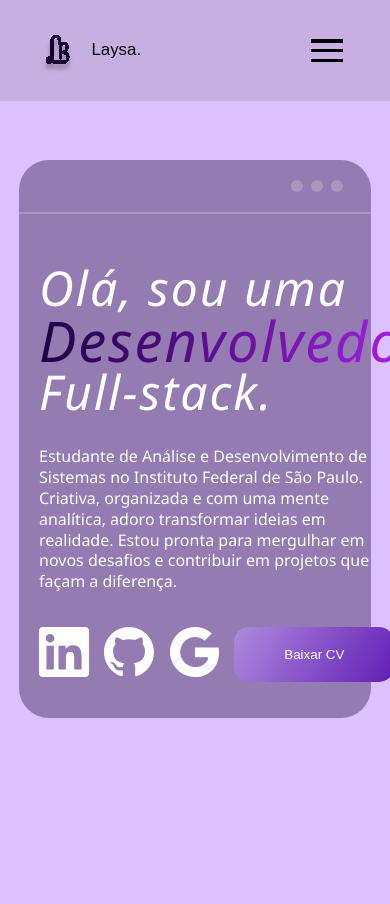
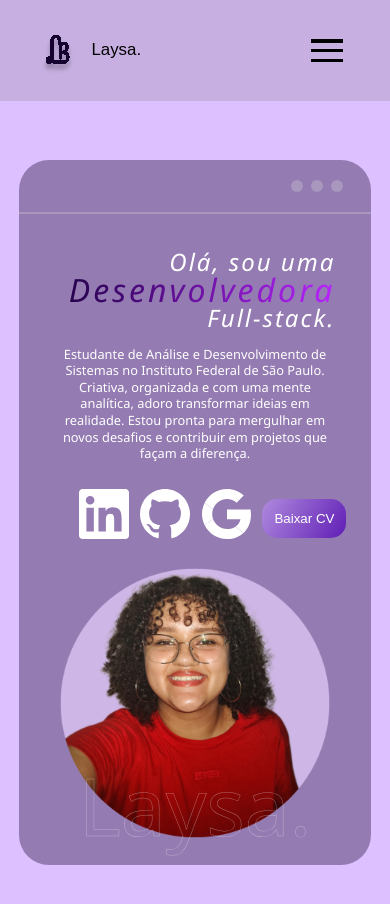
Before and after one commit to Laysabernardes/portfolio, a React (Create React App) app in the folder front-end/: page / in a window 390 px wide. Shown: the top 904 px of the page. Before the commit the page ends 844 px from the top, so only its background shows below. Built offline with nearby package versions, Linux system fonts and the light colour scheme.

Commit message:
style: I added responsiveness to presentation

```diff
--- a/front-end/src/styles/Presentation.css
+++ b/front-end/src/styles/Presentation.css
@@ -53,7 +53,6 @@
     align-items: center;
 }
 
-/* Ajuste as larguras das seções conforme necessário */
 .info {
     flex: 2;
     /* Ocupa 2/3 do espaço */
@@ -67,7 +66,7 @@
     font-style: italic;
     line-height: 1.0;
     letter-spacing: 2px;
-    margin: 30px 0 30px 0;
+    margin: 5%;
     color: var(--fonte-presentation);
 }
 
@@ -75,8 +74,10 @@
     font-weight: 500;
     font-size: 3.5rem;
     background: var(--destaque-fonte-presentation);
-    background-clip: text; /* Propriedade padrão */
-    -webkit-background-clip: text; /* Para navegadores WebKit */
+    background-clip: text;
+    /* Propriedade padrão */
+    -webkit-background-clip: text;
+    /* Para navegadores WebKit */
     color: transparent;
 }
 
@@ -84,37 +85,53 @@
     font-family: 'Montserrat', 'Segoe UI', 'Roboto';
     font-size: 1rem;
     line-height: 1.3;
-    margin-bottom: 20px;
-    margin-right: 20%;
+    margin: 20px 20% 20px 5%;
     color: var(--fonte-presentation);
 }
 
 .links {
     display: flex;
-    gap: 5%; /* Espaço entre os itens, ajuste conforme necessário */
-    align-items: center; /* Alinha os itens verticalmente */
+    gap: 5%;
+    /* Espaço entre os itens, ajuste conforme necessário */
+    align-items: center;
+    /* Alinha os itens verticalmente */
+    margin-left: 5%;
 }
 
 .links ul {
-    display: flex; /* Para exibir os itens da lista em linha */
-    padding: 0; /* Remove o padding padrão */
-    margin: 0; /* Remove a margem padrão */
-    list-style: none; /* Remove as bolinhas da lista */
+    display: flex;
+    /* Para exibir os itens da lista em linha */
+    padding: 0;
+    /* Remove o padding padrão */
+    margin: 0;
+    /* Remove a margem padrão */
+    list-style: none;
+    /* Remove as bolinhas da lista */
 }
-.rede-social{
-    margin:5% 5% 5% 0%;
+
+.rede-social {
+    margin: 5% 5% 5% 0;
 }
-.botao{
+
+.botao {
     border-radius: 15px;
-    padding: 20px 50px; /* Ajuste o padding conforme necessário */
+    padding: 20px 50px;
+    /* Ajuste o padding conforme necessário */
     background: linear-gradient(120deg, #AF8ADE, #601EB5);
-    color: white; /* Cor do texto do botão */
-    border: none; /* Remove borda padrão */
-    cursor: pointer; /* Muda o cursor para indicar que é clicável */
-    display: flex; /* Para que ele se comporte como um item flexível */
-    align-items: center; /* Alinha o conteúdo dentro do botão */
-    justify-content: center; /* Centraliza o texto do botão */
-    white-space: nowrap; /* Impede que o texto quebre em múltiplas linhas */
+    color: white;
+    /* Cor do texto do botão */
+    border: none;
+    /* Remove borda padrão */
+    cursor: pointer;
+    /* Muda o cursor para indicar que é clicável */
+    display: flex;
+    /* Para que ele se comporte como um item flexível */
+    align-items: center;
+    /* Alinha o conteúdo dentro do botão */
+    justify-content: center;
+    /* Centraliza o texto do botão */
+    white-space: nowrap;
+    /* Impede que o texto quebre em múltiplas linhas */
 }
 
 .profile {
@@ -129,7 +146,7 @@
 
 .profile-image {
     width: 100%;
-    max-width: 400px;
+    max-width: 350px;
     /* Define a largura máxima da imagem */
     height: auto;
     border-radius: 50%;
@@ -146,3 +163,118 @@
     margin-top: -30%;
     text-align: center;
 }
+
+/* Media Query para telas menores */
+@media screen and (max-width: 1024px) {
+    .titulo-presentation {
+        font-size: 2.5rem;
+        /* Reduz o tamanho da fonte */
+    }
+
+    .destaque-titulo {
+        font-size: 3rem;
+        /* Reduz o tamanho da fonte */
+        letter-spacing: 3px;
+    }
+
+    .text-presentation {
+        font-size: 0.9rem;
+        /* Reduz o tamanho da fonte */
+    }
+
+    .botao {
+        padding: 15px 30px;
+        /* Ajusta o padding do botão */
+        display: block;
+        width: 100%;
+        /* Opcional: ocupa 100% da largura do contêiner */
+        margin-top: 10px;
+        /* Espaçamento acima do botão */
+    }
+
+    .profile-image {
+        max-width: 300px;
+    }
+}
+
+@media screen and (max-width: 768px) {
+    .titulo-presentation {
+        font-size: 2.5rem;
+        /* Reduz o tamanho da fonte */
+        text-align: right;
+        margin-right: 5%;
+    }
+
+    .destaque-titulo {
+        font-size: 3rem;
+        /* Reduz o tamanho da fonte */
+        text-align: right;
+        letter-spacing: 3px;
+    }
+
+    .text-presentation {
+        font-size: 0.9rem;
+        /* Reduz o tamanho da fonte */
+        text-align: center;
+        margin: 5%;
+    }
+
+    .info-profile-container {
+        flex-direction: column;
+        /* Alinha as seções em coluna */
+        align-items: center;
+        /* Centraliza os itens */
+    }
+
+    .info {
+        padding-right: 0;
+        /* Remove o padding */
+        text-align: center;
+        /* Centraliza o texto */
+    }
+
+    .links {
+        flex-direction: column;
+        /* Alinha os links em coluna */
+        gap: 10px;
+        /* Ajusta o espaço entre os itens */
+        margin: 0%;
+        /* Remove margens */
+    }
+}
+
+@media screen and (max-width: 600px) {
+    .titulo-presentation {
+        font-size: 2rem;
+        /* Reduz ainda mais */
+    }
+
+    .destaque-titulo {
+        font-size: 2.5rem;
+        /* Reduz ainda mais */
+    }
+
+    .text-presentation {
+        font-size: 0.8rem;
+        /* Reduz ainda mais */
+    }
+}
+
+@media screen and (max-width: 480px) {
+    .titulo-presentation {
+        font-size: 1.5rem;
+        /* Fontes muito pequenas */
+    }
+
+    .destaque-titulo {
+        font-size: 2rem;
+        /* Fontes muito pequenas */
+    }
+
+    .botao {
+        width: 100%;
+        /* Botão ocupa toda a largura */
+        padding: 12px;
+        /* Ajuste o padding do botão */
+    }
+}
```
